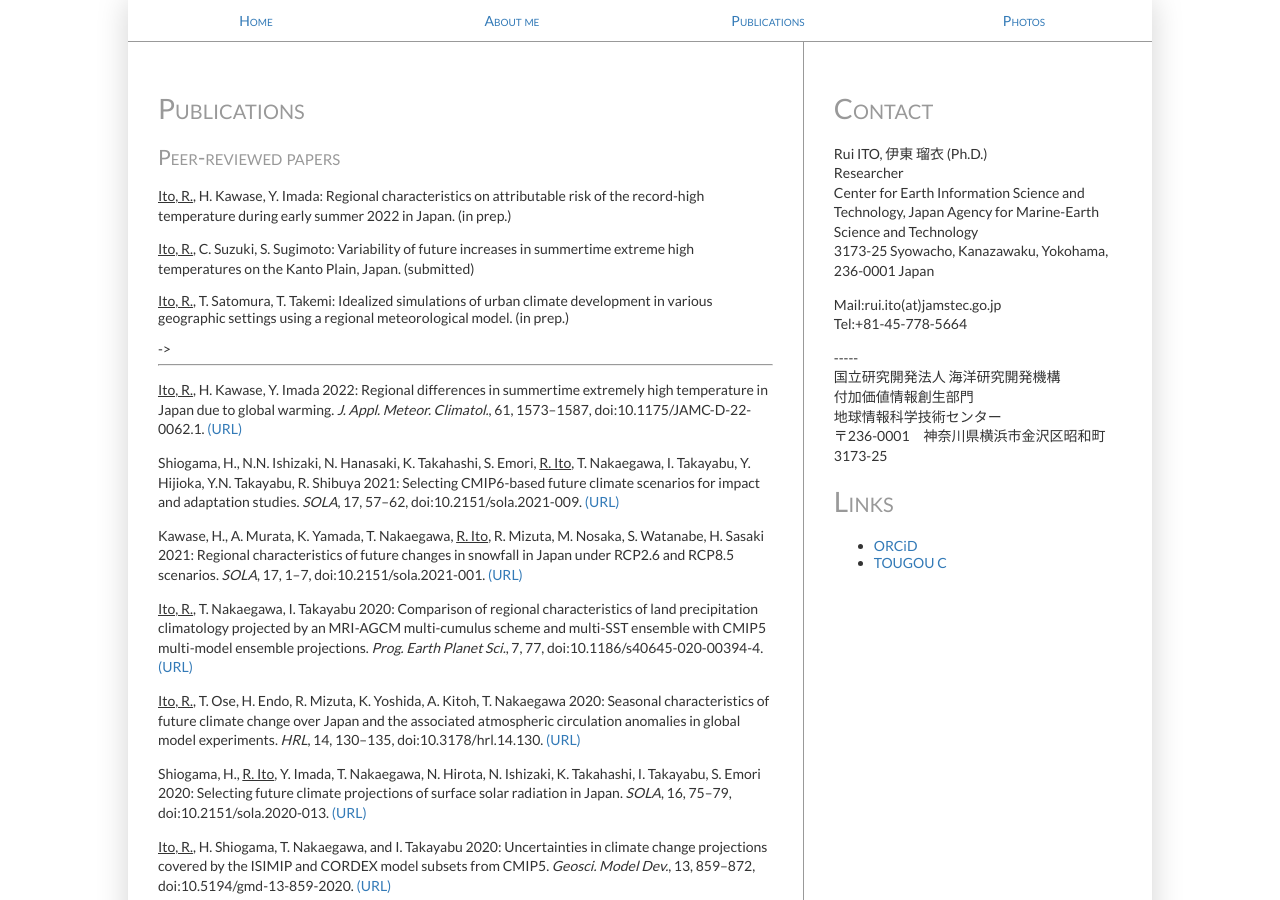
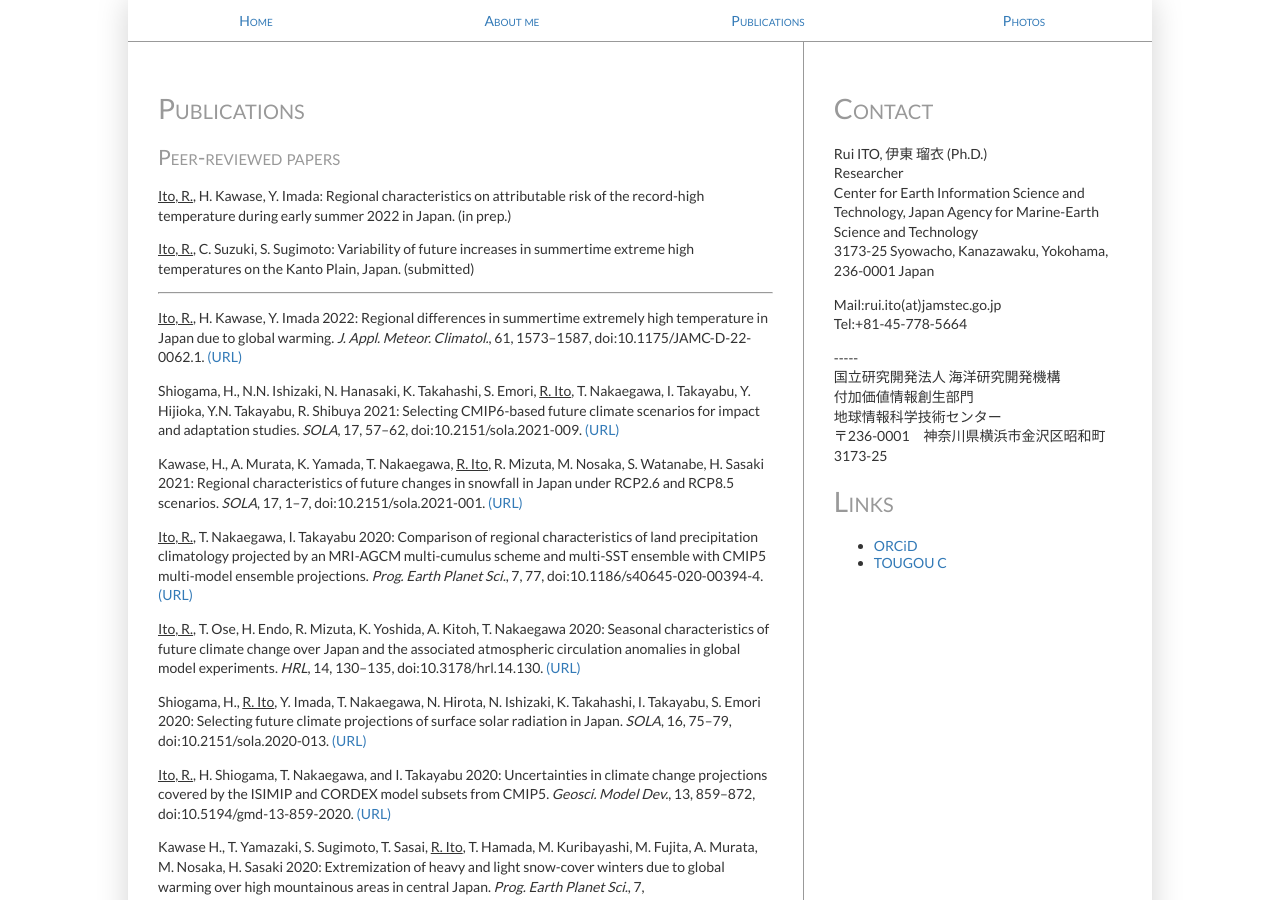
Before and after one commit to rui-climbiz/rui-climbiz.github.io, a Jekyll site: the page built from publications.html, in a window 1280 px wide and 900 px high. Built offline with Jekyll 4.4.1, drawn with Linux system fonts in a browser that asks for light colours.

Commit message:
Update publications.html

```diff
--- a/publications.html
+++ b/publications.html
@@ -7,7 +7,7 @@
 <h2>Peer-reviewed papers</h2>
 <p><u>Ito, R.</u>, H. Kawase, Y. Imada: Regional characteristics on attributable risk of the record-high temperature during early summer 2022 in Japan. (in prep.) </p>
 <p><u>Ito, R.</u>, C. Suzuki, S. Sugimoto: Variability of future increases in summertime extreme high temperatures on the Kanto Plain, Japan. (submitted) </p>
-<!- <p><u>Ito, R.</u>, T. Satomura, T. Takemi: Idealized simulations of urban climate development in various geographic settings using a regional meteorological model. (in prep.)</p> ->
+<!-- <p><u>Ito, R.</u>, T. Satomura, T. Takemi: Idealized simulations of urban climate development in various geographic settings using a regional meteorological model. (in prep.)</p> -->
 <hr>
 <p><u>Ito, R.</u>, H. Kawase, Y. Imada 2022: Regional differences in summertime extremely high temperature in Japan due to global warming. <i>J. Appl. Meteor. Climatol.</i>, 61, 1573–1587, doi:10.1175/JAMC-D-22-0062.1. <a href="https://doi.org/10.1175/JAMC-D-22-0062.1">(URL)</a></p>
 <p>Shiogama, H., N.N. Ishizaki, N. Hanasaki, K. Takahashi, S. Emori, <u>R. Ito</u>, T. Nakaegawa, I. Takayabu, Y. Hijioka, Y.N. Takayabu, R. Shibuya 2021: Selecting CMIP6-based future climate scenarios for impact and adaptation studies. <i>SOLA</i>, 17, 57–62, doi:10.2151/sola.2021-009. <a href="https://doi.org/10.2151/sola.2021-009">(URL)</a></p>
```
